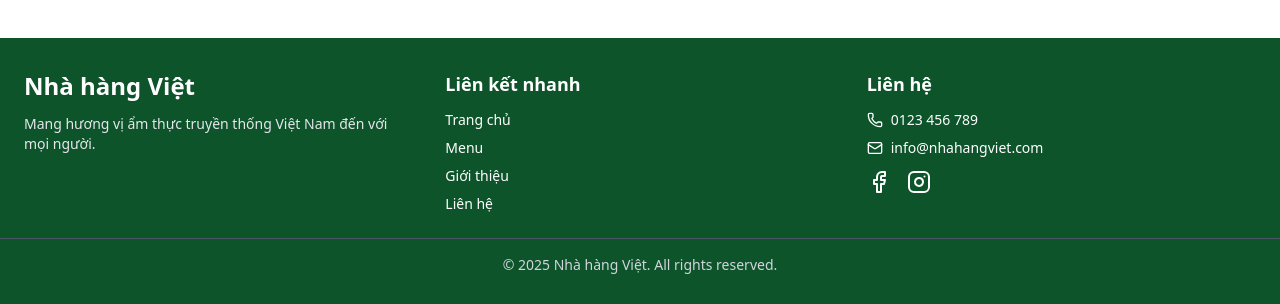
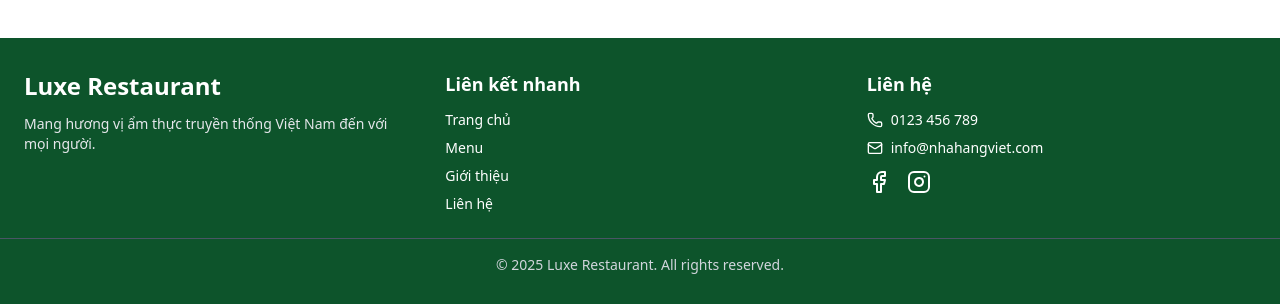
Before and after one commit to duyynguyeun/luxe_restaurant, a React (Vite) app in the folder restaurant-fe/: page / in a window 1280 px wide. Shown: the part 1574-1878 px from the top of the page. Built offline with nearby package versions, Linux system fonts and the light colour scheme.

Commit message:
edit footer

```diff
--- a/restaurant-fe/src/components/Footer.jsx
+++ b/restaurant-fe/src/components/Footer.jsx
@@ -8,7 +8,7 @@ const Footer = () => {
 
         {/* Logo + mô tả */}
         <div>
-          <h2 className="text-2xl font-bold mb-3">Nhà hàng Việt</h2>
+          <h2 className="text-2xl font-bold mb-3">Luxe Restaurant</h2>
           <p className="text-sm text-gray-200">
             Mang hương vị ẩm thực truyền thống Việt Nam đến với mọi người.
           </p>
@@ -41,7 +41,7 @@ const Footer = () => {
 
       {/* Bản quyền */}
       <div className="border-t border-gray-600 mt-6 pt-4 text-center text-sm text-gray-300">
-        © {new Date().getFullYear()} Nhà hàng Việt. All rights reserved.
+        © {new Date().getFullYear()} Luxe Restaurant. All rights reserved.
       </div>
     </footer>
   );
```
